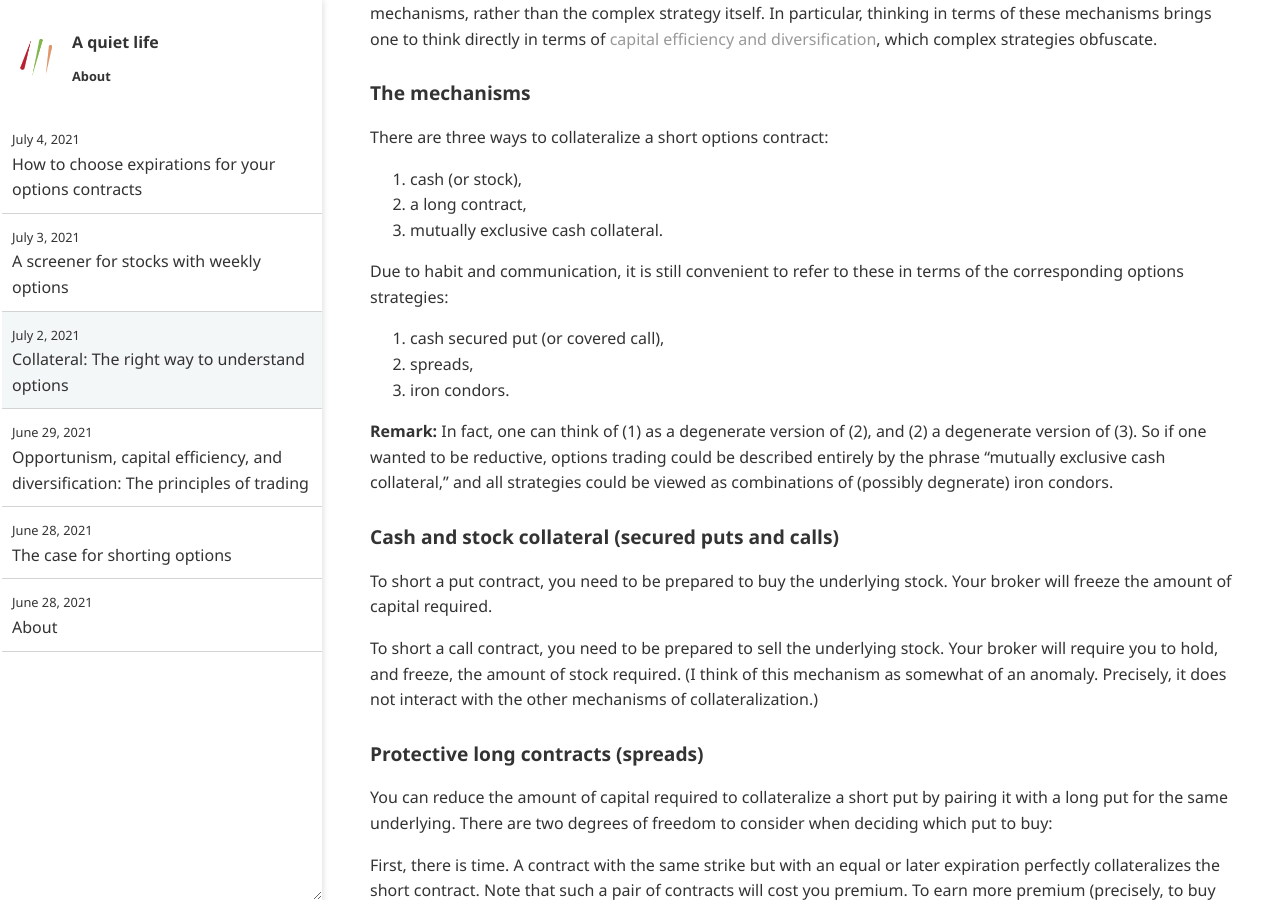
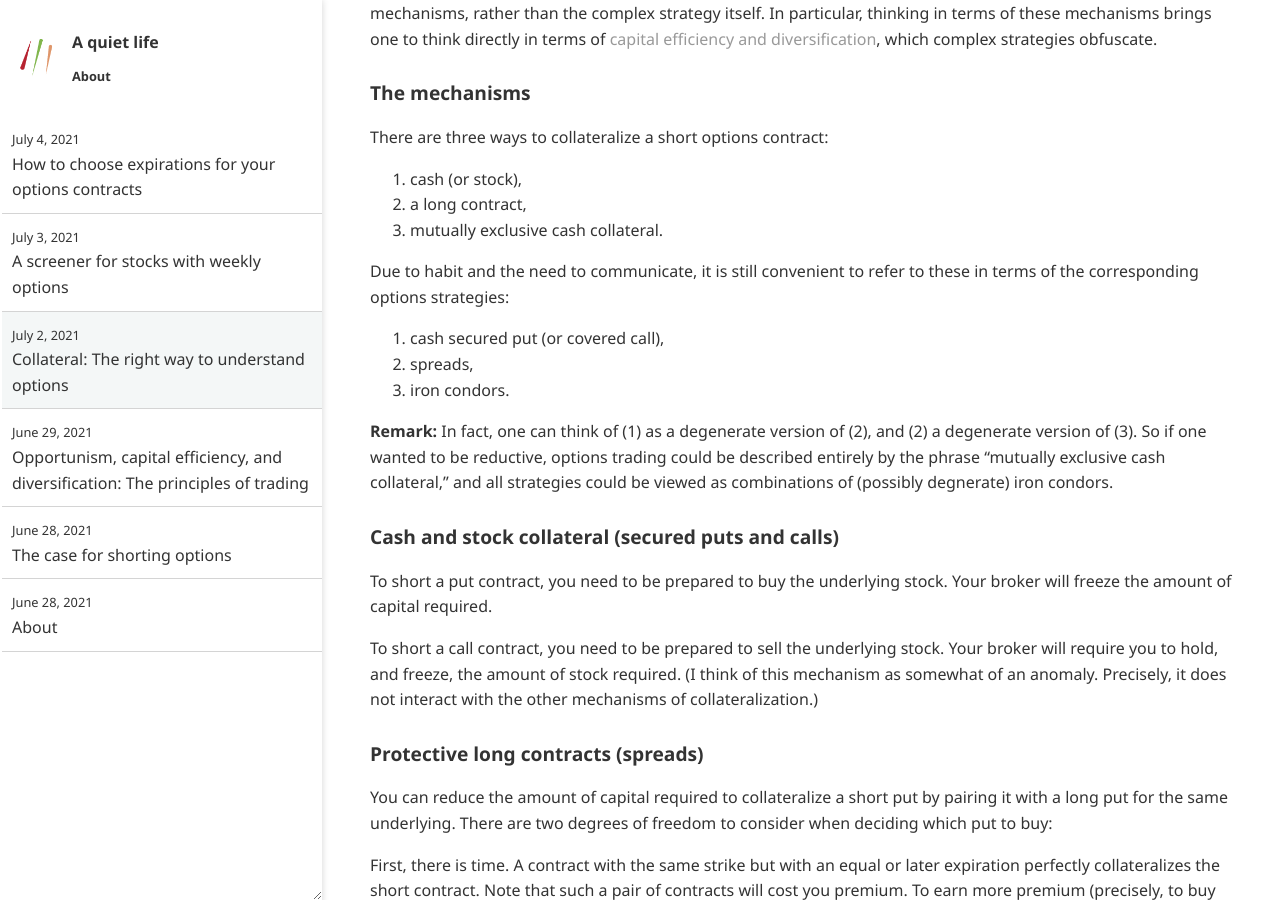
Before and after one commit to ansyblenetwork/aquietlife, a Jekyll site: the page built from _posts/2021-07-02-collateral.md, in a window 1280 px wide and 900 px high, scrolled down 340 px. Built offline with Jekyll 4.4.1, drawn with Linux system fonts in a browser that asks for light colours.

Commit message:
Update 2021-07-02-collateral.md

```diff
--- a/_posts/2021-07-02-collateral.md
+++ b/_posts/2021-07-02-collateral.md
@@ -18,7 +18,7 @@ There are three ways to collateralize a short options contract:
 2. a long contract,
 3. mutually exclusive cash collateral.
 
-Due to habit and communication, it is still convenient to refer to these in terms of the corresponding options strategies:
+Due to habit and the need to communicate, it is still convenient to refer to these in terms of the corresponding options strategies:
 
 1. cash secured put (or covered call),
 2. spreads,
```
